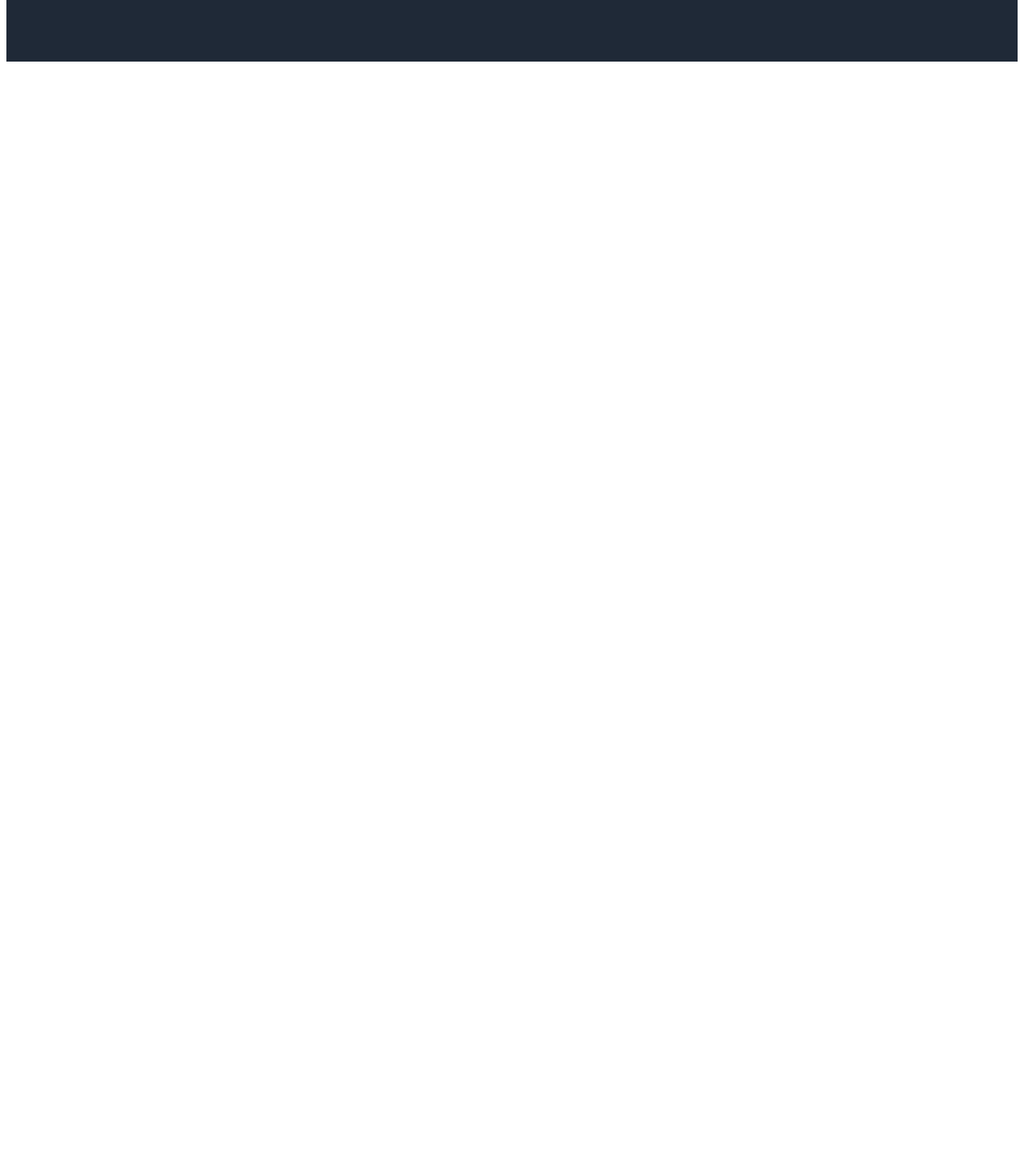
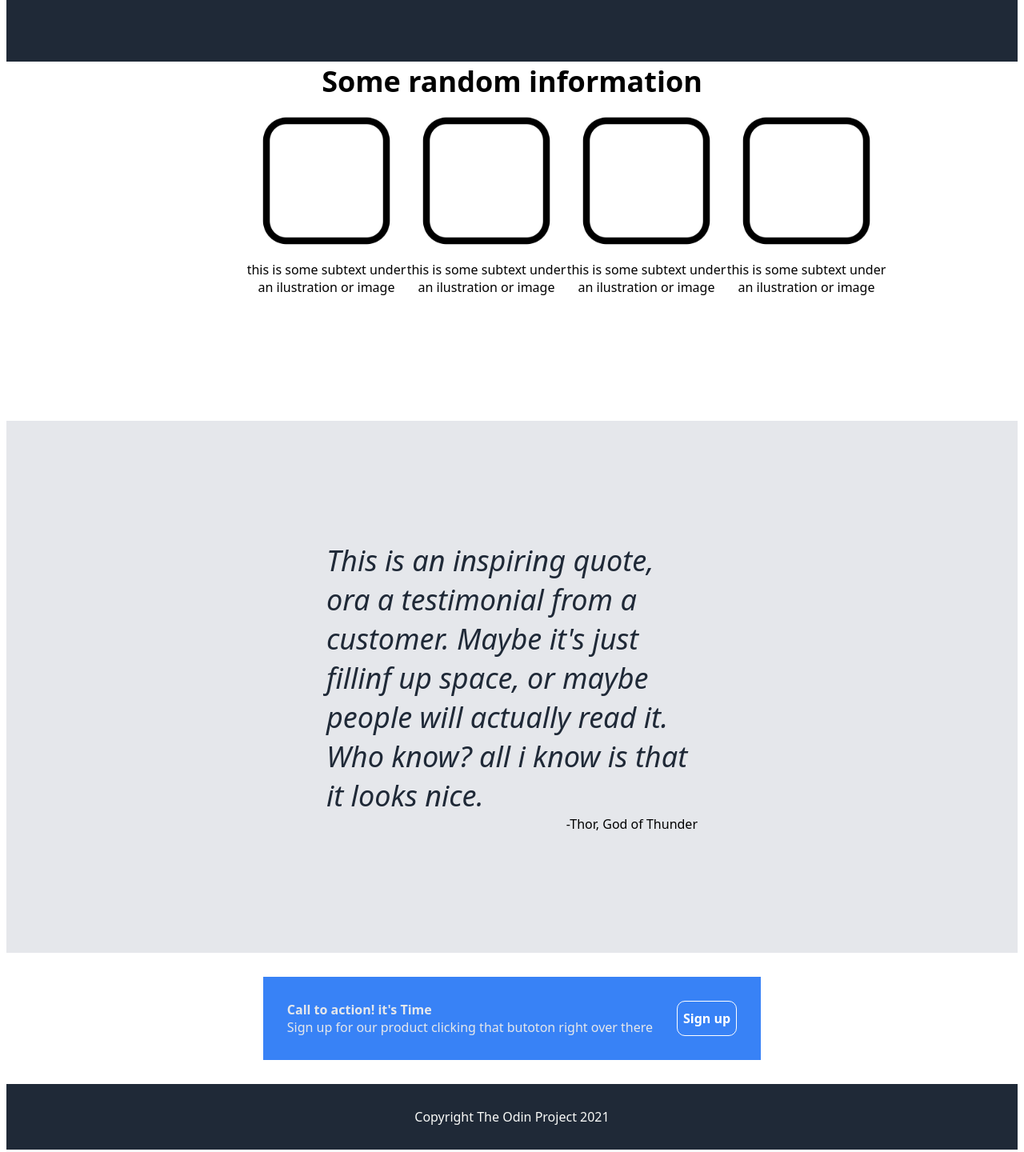
Before and after one commit to dumikx/pagina, a plain HTML site: page index.html in a window 1280 px wide. Shown: the part 346-1786 px from the top of the page at 80% size. Before the commit the page ends 800 px from the top, so only its background shows below. Drawn offline with Linux system fonts and the light colour scheme.

Commit message:
final partial landing page

```diff
--- a/index.html
+++ b/index.html
@@ -6,7 +6,7 @@
     <title>Landing</title>
     <link rel="stylesheet" href="style.css">
 </head>
-<body>
+<body >
     <div class="header">
         <div class="sus">
             <div class="logo">Header Logo</div>
@@ -28,6 +28,52 @@
             <div class="head-box">This is a placeholder for an image</div>
         </div>
     </div>
+
+
+
+    <div class="mijloc">
+    <div class="mijloc-sus">Some random information</div>
+    <div class="mijloc-container">
+        <div class="mijloc-cutie">
+            <img src="./pictures/square-512.webp" alt="poza">
+            <div class="cutie-text">this is some subtext under an ilustration or image</div>
+        </div>
+        <div class="mijloc-cutie">
+            <img src="./pictures/square-512.webp" alt="poza">
+            <div class="cutie-text">this is some subtext under an ilustration or image</div>
+        </div>
+        <div class="mijloc-cutie">
+            <img src="./pictures/square-512.webp" alt="poza">
+            <div class="cutie-text">this is some subtext under an ilustration or image</div>
+        </div>
+        <div class="mijloc-cutie">
+            <img src="./pictures/square-512.webp" alt="poza">
+            <div class="cutie-text">this is some subtext under an ilustration or image</div>
+        </div>
+
     </div>
+    </div>
+
+    <div class="citat">
+    <div class="citat-text">This is an inspiring quote, ora a testimonial from a customer.
+        Maybe it's just fillinf up space, or maybe people will actually read it.
+        Who know? all i know is that it looks nice.
+    </div>
+    <div class="autor">-Thor, God of Thunder</div>
+    </div>
+
+    <div class="footer">
+    <div class="footer-text">
+        <div class="footer-stanga">
+        <div class="footer-call">Call to action! it's Time</div>
+        <div>Sign up for our product clicking that butoton right over there</div>
+        </div>
+        <div class="footer-buton">Sign up </div>
+    </div>
+    </div>
+
+
+    <div class="final">Copyright The Odin Project 2021</div>
+
 </body>
 </html>
--- a/style.css
+++ b/style.css
@@ -1,4 +1,6 @@
-body
+body {
+
+    font-family: system-ui, -apple-system, BlinkMacSystemFont, 'Segoe UI', Roboto, Oxygen, Ubuntu, Cantarell, 'Open Sans', 'Helvetica Neue', sans-serif;}
 
 
 
@@ -15,9 +17,9 @@ body
 }
 
 .logo {
-font-size: 24px;
-color: #f9faf8;
-font-weight: 800;
+    font-size: 24px;
+    color: #f9faf8;
+    font-weight: 800;
 }
 
 .sus {
@@ -69,3 +71,113 @@ font-weight: 800;
     justify-content: center;
     align-items: center;
 }
+
+.mijloc {
+    padding-left: 300px;
+    padding-right: 300px;
+    display: flex;
+    flex-direction:column;
+    padding-bottom: 200px;
+}
+
+.mijloc-sus {
+    display: flex;
+    justify-content: center;
+    font-size: 36px;
+    font-weight: 900
+    ;
+}
+
+.mijloc-container {
+    display: flex;
+    justify-content: space-around;
+
+}
+
+.mijloc-cutie {
+    display: flex;
+    height: 200px;
+    width: 200px;
+    flex-direction: column;
+
+}
+
+.cutie-text {
+    text-align: center;
+}
+
+.citat {
+    display: flex;
+    flex-direction: column;
+    background-color: #e5e7eb;
+    padding-left: 400px;
+    padding-top: 150px;
+    padding-bottom: 150px;
+    padding-right: 400px;
+}
+
+.citat-text {
+    display: flex;
+    justify-content: center;
+    align-items: center;
+    font-size: 36px;
+    font-style: italic;
+    color: #1f2937;
+}
+
+.autor {
+    display: flex;
+    align-self: flex-end;
+}
+
+.footer {
+    color: #e5e7eb;
+    display: flex;
+    justify-content: space-around;
+    padding: 30px;
+
+}
+
+.footer-text {
+    display:flex;
+    background-color: #3882f6;
+    padding: 30px;
+    gap: 30px;
+}
+
+.footer-stanga {
+    display: flex;
+    flex-direction: column;
+
+
+}
+
+.footer-buton {
+    color: white;
+    display: flex;
+    align-items: center;
+    justify-content: center;
+    padding: 2px;
+    padding-left: 7px;
+    padding-right: 7px;
+    border-radius: 10px;
+    border: white 1px solid;
+    font-weight: 800;
+
+
+}
+
+.footer-call {
+    font-weight: 800;
+
+}
+
+.final {
+    display:flex;
+    justify-content: center;
+    align-self: center;
+    background-color: #1f2937;
+    color: #f9faf8;
+    padding-top: 30px;
+    padding-bottom: 30px;
+}
```
Also changed, not shown: pictures/square-512.webp (added).
